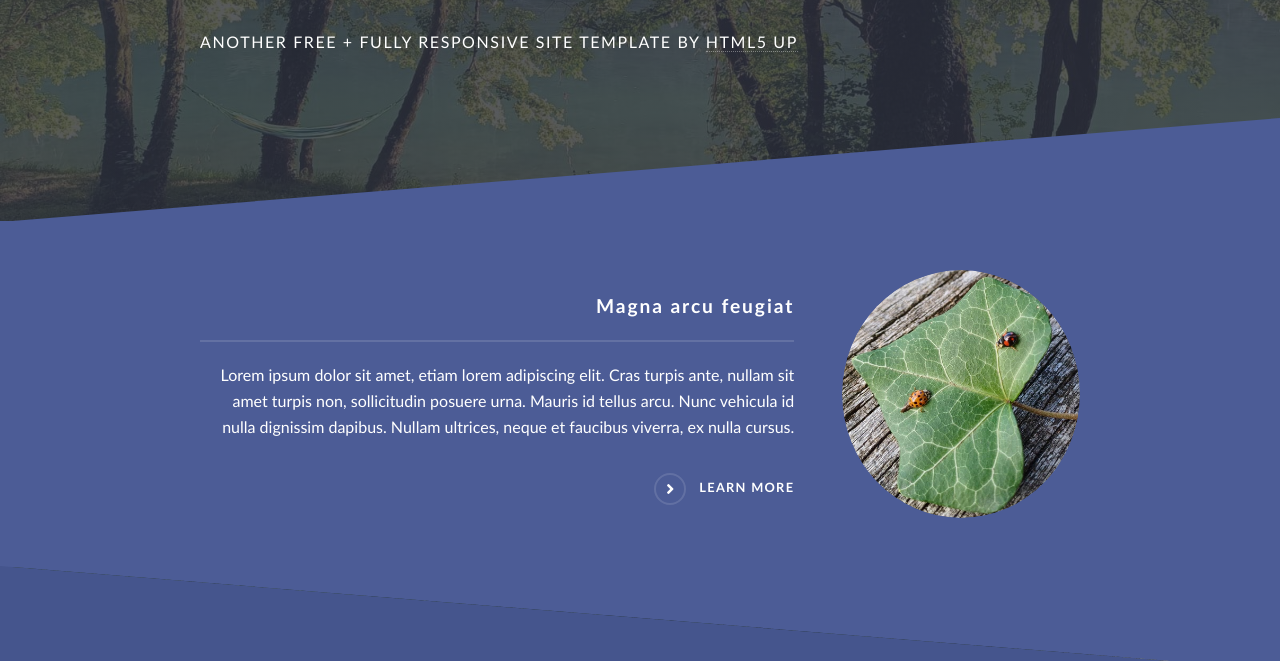
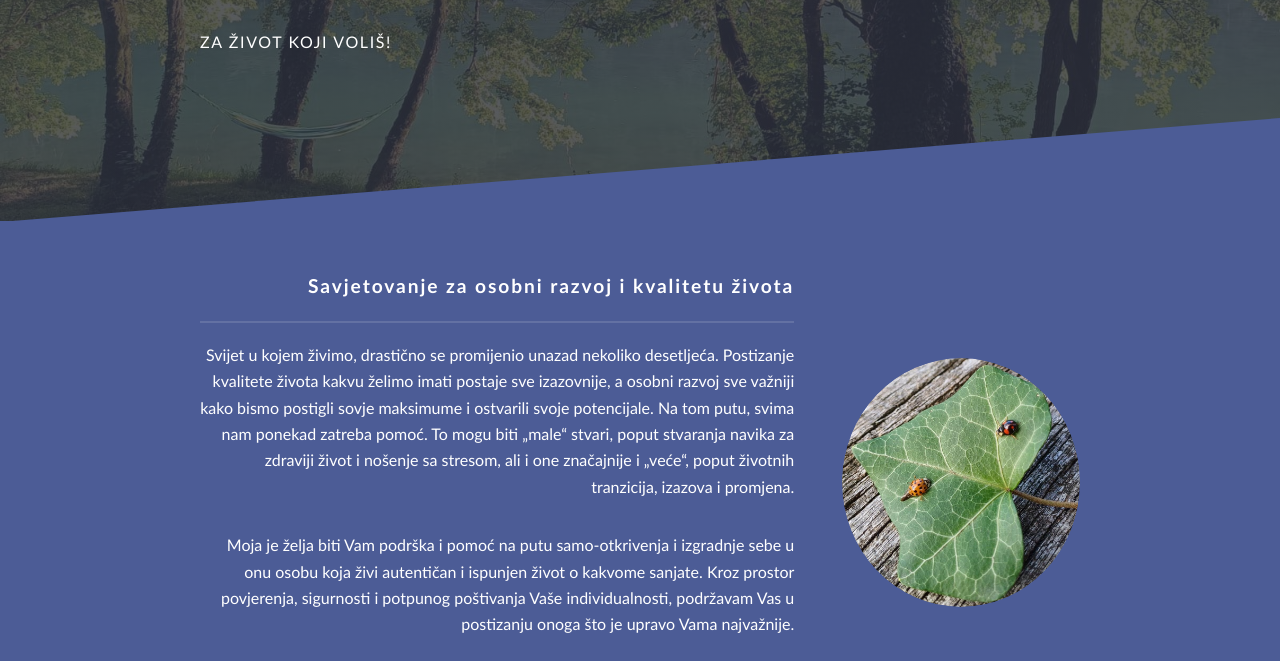
Before and after one commit to saraspence/bubamarasavjetovanje, a plain HTML site: page index.html in a window 1280 px wide. Shown: the part 291-952 px from the top of the page. Drawn offline with nearby package versions, Linux system fonts and the light colour scheme.

Commit message:
Update sample text

```diff
--- a/index.html
+++ b/index.html
@@ -48,10 +48,7 @@
         <div class="inner">
           <div class="logo"><span class="icon fa-gem"></span></div>
           <h2 class="banner-title">Bubamara Savjetovanje</h2>
-          <p>
-            Another free + fully responsive site template by
-            <a href="http://html5up.net">HTML5 UP</a>
-          </p>
+          <p>Za život koji voliš!</p>
         </div>
       </section>
 
@@ -62,13 +59,25 @@
           <div class="inner">
             <a href="#" class="image"><img src="images/pic01.jpg" alt="" /></a>
             <div class="content">
-              <h2 class="major">Magna arcu feugiat</h2>
+              <h2 class="major">
+                Savjetovanje za osobni razvoj i kvalitetu života
+              </h2>
               <p>
-                Lorem ipsum dolor sit amet, etiam lorem adipiscing elit. Cras
-                turpis ante, nullam sit amet turpis non, sollicitudin posuere
-                urna. Mauris id tellus arcu. Nunc vehicula id nulla dignissim
-                dapibus. Nullam ultrices, neque et faucibus viverra, ex nulla
-                cursus.
+                Svijet u kojem živimo, drastično se promijenio unazad nekoliko
+                desetljeća. Postizanje kvalitete života kakvu želimo imati
+                postaje sve izazovnije, a osobni razvoj sve važniji kako bismo
+                postigli sovje maksimume i ostvarili svoje potencijale. Na tom
+                putu, svima nam ponekad zatreba pomoć. To mogu biti „male“
+                stvari, poput stvaranja navika za zdraviji život i nošenje sa
+                stresom, ali i one značajnije i „veće“, poput životnih
+                tranzicija, izazova i promjena.
+              </p>
+              <p>
+                Moja je želja biti Vam podrška i pomoć na putu samo-otkrivenja i
+                izgradnje sebe u onu osobu koja živi autentičan i ispunjen život
+                o kakvome sanjate. Kroz prostor povjerenja, sigurnosti i
+                potpunog poštivanja Vaše individualnosti, podržavam Vas u
+                postizanju onoga što je upravo Vama najvažnije.
               </p>
               <a href="#" class="special">Learn more</a>
             </div>
@@ -80,7 +89,7 @@
           <div class="inner">
             <a href="#" class="image"><img src="images/pic02.jpg" alt="" /></a>
             <div class="content">
-              <h2 class="major">Tempus adipiscing</h2>
+              <h2 class="major">Sara Spence</h2>
               <p>
                 Lorem ipsum dolor sit amet, etiam lorem adipiscing elit. Cras
                 turpis ante, nullam sit amet turpis non, sollicitudin posuere
```
